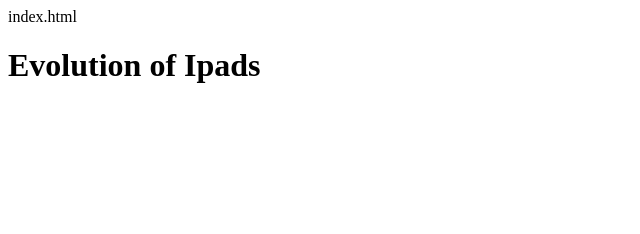
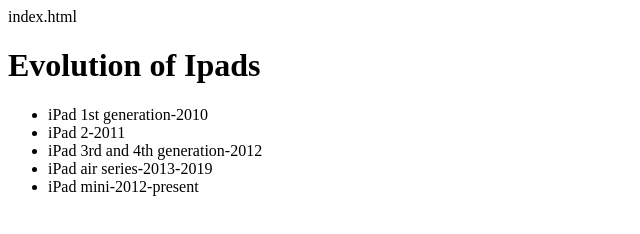
Before and after one commit to RyleeGalyean/test1, a plain HTML site: page index.html in a window 1280 px wide. Shown: the whole page, without its empty margins (0-640 px from the left). Drawn offline with Linux system fonts and the light colour scheme.

Commit message:
unordered list

```diff
--- a/index.html
+++ b/index.html
@@ -9,6 +9,13 @@
 
 <body>
     <h1>Evolution of Ipads</h1>
+    <ul>
+        <li>iPad 1st generation-2010</li>
+        <li>iPad 2-2011 </li>
+        <li>iPad 3rd and 4th generation-2012</li>
+        <li>iPad air series-2013-2019</li>
+        <li>iPad mini-2012-present</li>
+    </ul>
 
 </body>
 </html>
```
